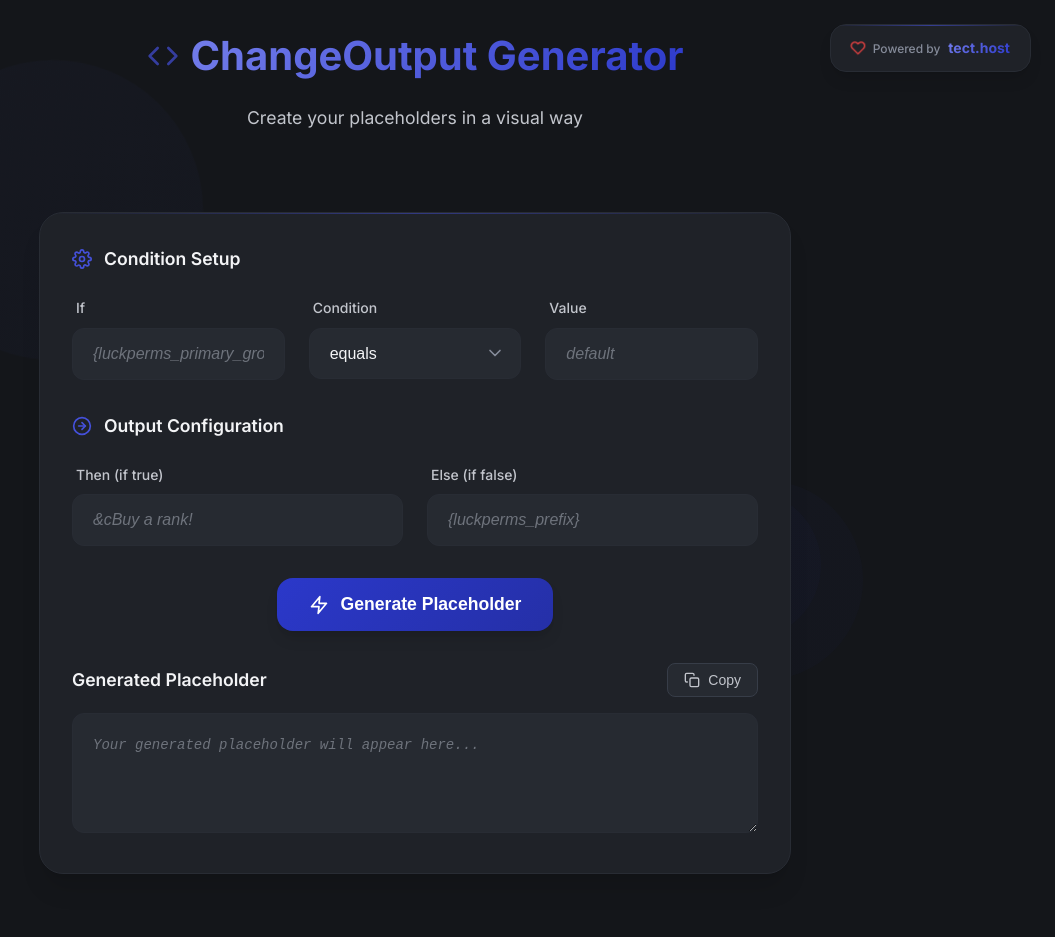
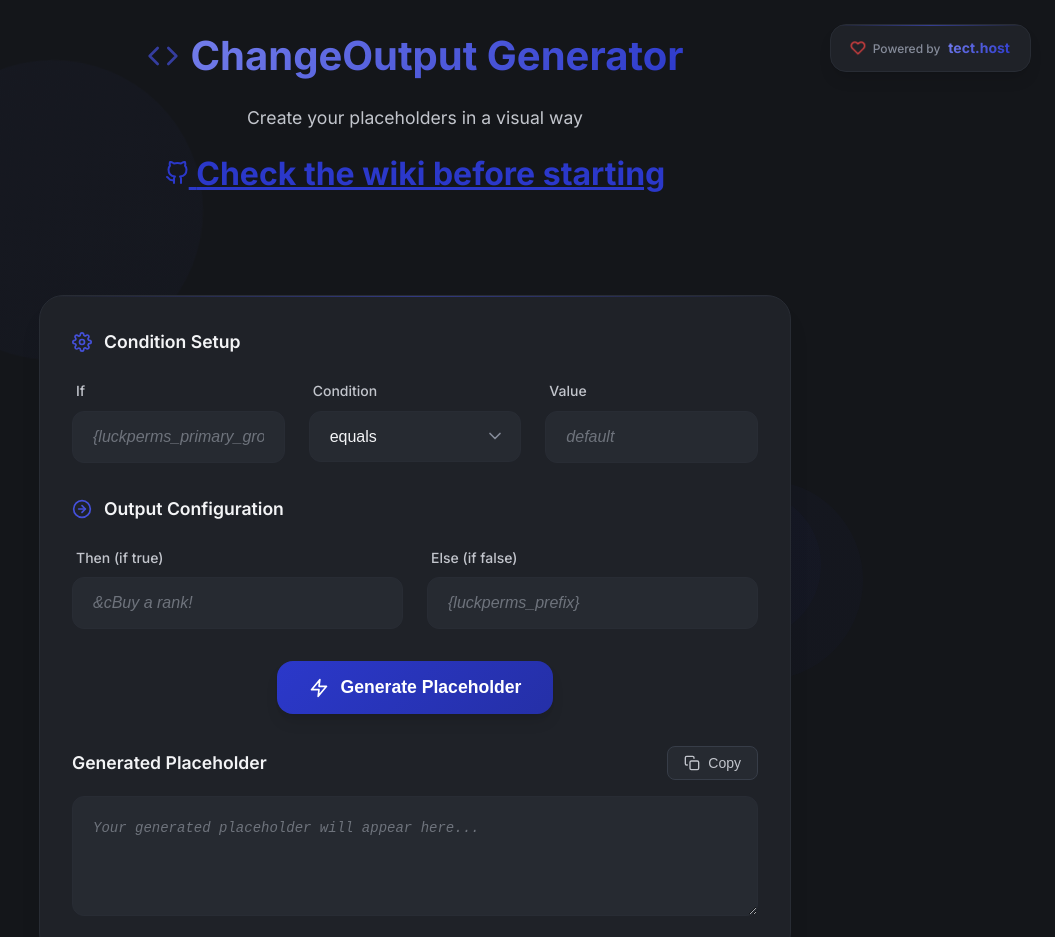
Before and after one commit to alonsopo/gen-change-output, a plain HTML site: page index.html in a window 1280 px wide. Shown: the top 937 px of the page, without its empty margins (225-1280 px from the left). Before the commit the page ends 898 px from the top, so only its background shows below. Drawn offline with nearby package versions, Linux system fonts and the light colour scheme.

Commit message:
Add github link to wiki

```diff
--- a/index.html
+++ b/index.html
@@ -33,6 +33,9 @@
                 <h1>ChangeOutput Generator</h1>
             </div>
             <p class="subtitle">Create your placeholders in a visual way</p>
+            <a href="https://github.com/Kqliber/Expansion-ChangeOutput/blob/master/README.md" target="_blank" class="github-link">
+                <i data-feather="github" class="github-icon"></i>
+                <span>Check the wiki before starting</span>
         </div>
 
         <div class="partnership-corner">
```
